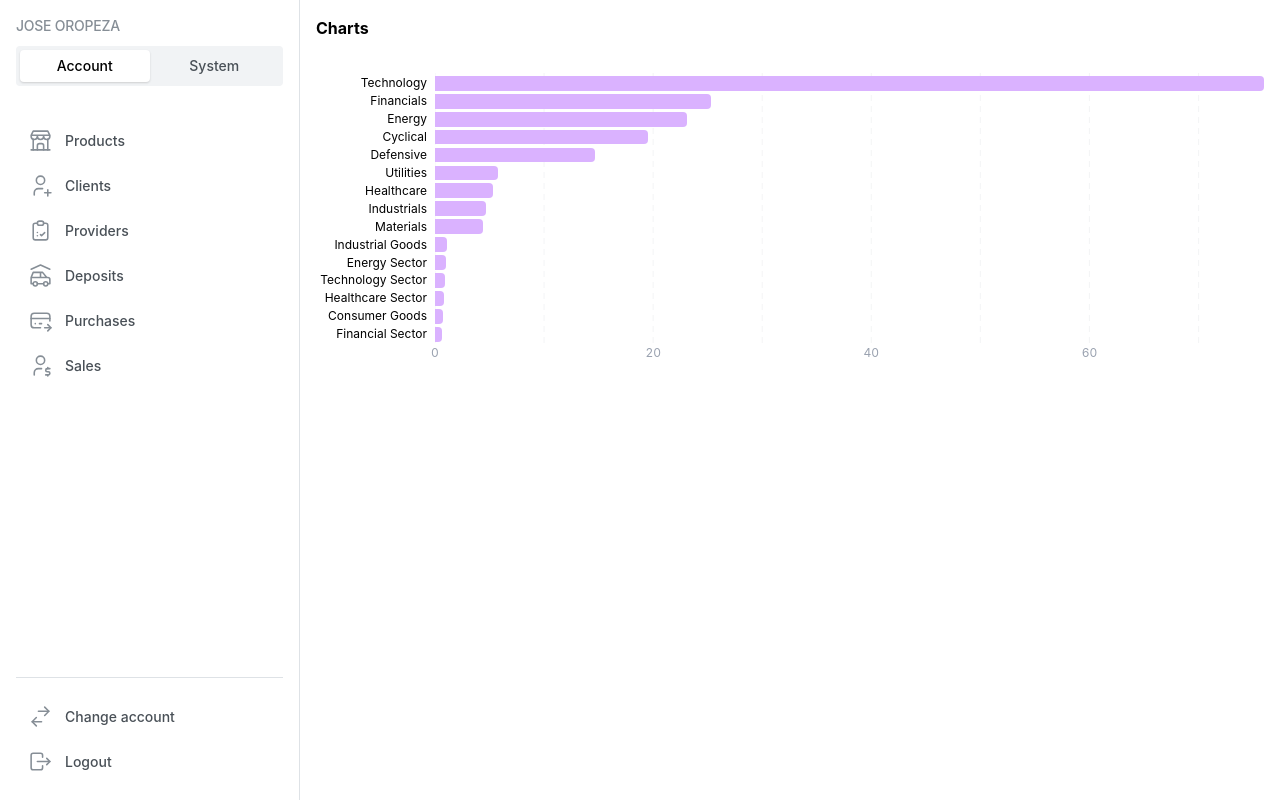
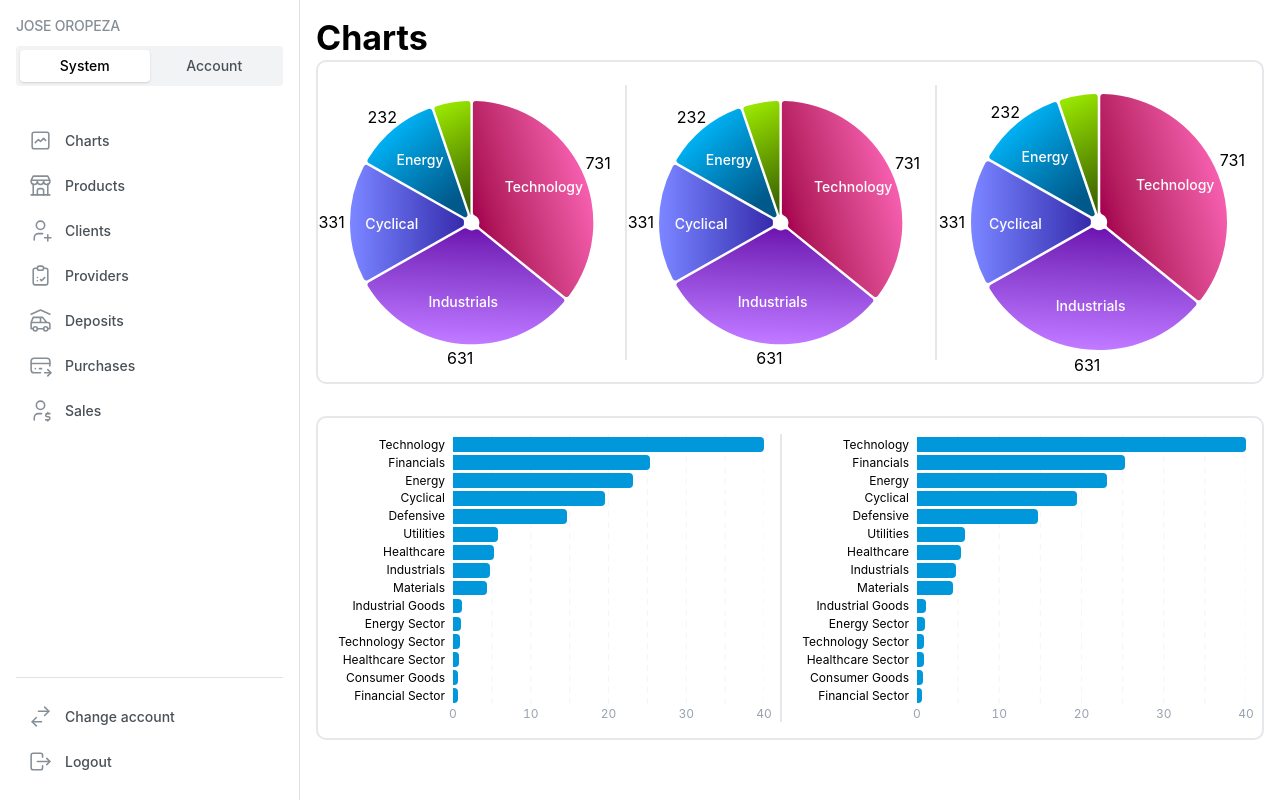
Before and after one commit to ariannagutirrzz/dinoco-front, a React (Vite) app: page /charts in a window 1280 px wide. Built offline with nearby package versions, Linux system fonts and the light colour scheme.

Commit message:
feat: Add PieChartLabels component and integrate it into Charts page; update BarChartHorizontal styling and NavBar

```diff
--- a/src/components/Charts/BarChartHorizontal.jsx
+++ b/src/components/Charts/BarChartHorizontal.jsx
@@ -3,7 +3,7 @@ import { ClientTooltip, TooltipContent, TooltipTrigger } from "./ClientTooltip";
 import { useProducts } from "../../hooks/useProducts";
 
 const data = [
-  { key: "Technology", value: 76},
+  { key: "Technology", value: 40},
   { key: "Financials", value: 25.3 },
   { key: "Energy", value: 23.1 },
   { key: "Cyclical", value: 19.5 },
@@ -84,7 +84,7 @@ export function BarChartHorizontal() {
                     height: `${barHeight}%`,
                     borderRadius: "0 4px 4px 0",
                   }}
-                  className="absolute bg-purple-300 dark:bg-purple-400"
+                  className="absolute bg-[#0098da]"
                 />
               </TooltipTrigger>
               <TooltipContent>
--- /dev/null
+++ b/src/components/Charts/PieChartLabels.jsx
@@ -0,0 +1,132 @@
+import React from "react";
+import { pie, arc } from "d3";
+import { ClientTooltip, TooltipContent, TooltipTrigger } from "./ClientTooltip"; // Adjust the import path as needed
+
+const data = [
+  {
+    name: "Technology",
+    value: 731,
+    colorFrom: "text-pink-800",
+    colorTo: "text-pink-400",
+  },
+  { name: "Industrials", value: 631, colorFrom: "text-purple-800", colorTo: "text-purple-400" },
+  { name: "Cyclical", value: 331, colorFrom: "text-indigo-800", colorTo: "text-indigo-400" },
+  { name: "Energy", value: 232, colorFrom: "text-sky-800", colorTo: "text-sky-400" },
+  { name: "Defensive", value: 101, colorFrom: "text-lime-800", colorTo: "text-lime-400" },
+//   { name: "Financials", value: 42, colorFrom: "text-amber-800", colorTo: "text-amber-400" },
+];
+
+export function PieChartLabels() {
+  // Chart dimensions
+  const radius = Math.PI * 100;
+  const gap = 0.02; // Gap between slices
+
+  // Pie layout and arc generator
+  const pieLayout = pie()
+    .sort(null)
+    .value((d) => d.value)
+    .padAngle(gap); // Creates a gap between slices
+
+  const arcGenerator = arc()
+    .innerRadius(20)
+    .outerRadius(radius)
+    .cornerRadius(8);
+
+  const labelRadius = radius * 0.8;
+  const arcLabel = arc().innerRadius(labelRadius).outerRadius(labelRadius);
+
+  const arcs = pieLayout(data);
+
+  // Calculate the angle for each slice
+  const computeAngle = (d) => {
+    return ((d.endAngle - d.startAngle) * 180) / Math.PI;
+  };
+
+  // Minimum angle to display text
+  const MIN_ANGLE = 20;
+
+  return (
+    <div className="p-4">
+      <div className="relative max-w-[16rem] mx-auto">
+        <svg
+          viewBox={`-${radius} -${radius} ${radius * 2} ${radius * 2}`}
+          className="overflow-visible"
+        >
+          {/* Slices */}
+          {arcs.map((d, i) => {
+            const midAngle = (d.startAngle + d.endAngle) / 2;
+
+            return (
+              <ClientTooltip key={i}>
+                <TooltipTrigger>
+                  <g>
+                    <path fill={`url(#pieColors-${i})`} d={arcGenerator(d)} />
+                    <linearGradient
+                      id={`pieColors-${i}`}
+                      x1="0"
+                      y1="0"
+                      x2="1"
+                      y2="0"
+                      gradientTransform={`rotate(${(midAngle * 180) / Math.PI - 90}, 0.5, 0.5)`}
+                    >
+                      <stop offset="0%" stopColor="currentColor" className={d.data.colorFrom} />
+                      <stop offset="100%" stopColor="currentColor" className={d.data.colorTo} />
+                    </linearGradient>
+                  </g>
+                </TooltipTrigger>
+                <TooltipContent>
+                  <div className="text-white">{d.data.name}</div>
+                  <div className="text-white text-sm">
+                    {d.data.value}
+                  </div>
+                </TooltipContent>
+              </ClientTooltip>
+            );
+          })}
+        </svg>
+
+        {/* Labels as absolutely positioned divs */}
+        <div className="absolute inset-0 pointer-events-none">
+          {arcs.map((d, i) => {
+            const angle = computeAngle(d);
+            if (angle <= MIN_ANGLE) return null;
+
+            // Get pie center position
+            const [x, y] = arcLabel.centroid(d);
+            const CENTER_PCT = 50;
+
+            // Convert to percentage positions
+            const nameLeft = `${CENTER_PCT + (x / radius) * 40}%`;
+            const nameTop = `${CENTER_PCT + (y / radius) * 40}%`;
+
+            const valueLeft = `${CENTER_PCT + (x / radius) * 72}%`;
+            const valueTop = `${CENTER_PCT + (y / radius) * 70}%`;
+
+            return (
+              <React.Fragment key={i}>
+                <div
+                  className="absolute transform -translate-x-1/2 -translate-y-1/2"
+                  style={{ left: valueLeft, top: valueTop }}
+                >
+                  {d.data.value}
+                </div>
+                <div
+                  className="absolute max-w-[80px] text-white truncate text-center text-sm font-medium"
+                  style={{
+                    left: nameLeft,
+                    top: nameTop,
+                    transform: "translate(-50%, -50%)",
+                    marginLeft: x > 0 ? "2px" : "-2px",
+                    marginTop: y > 0 ? "2px" : "-2px",
+                  }}
+                >
+                  {d.data.name}
+                </div>
+              </React.Fragment>
+            );
+          })}
+        </div>
+      </div>
+    </div>
+  );
+}
--- a/src/components/NavBar/NavbarSegmented.jsx
+++ b/src/components/NavBar/NavbarSegmented.jsx
@@ -26,6 +26,8 @@ import classes from "./NavbarSegmented.module.css";
 
 const tabs = {
   account: [
+    { link: "/charts", label: "Charts", icon: IconGraph },
+
     { link: "/products", label: "Products", icon: IconBuildingStore },
     { link: "/clients", label: "Clients", icon: IconUserPlus },
     { link: "/providers", label: "Providers", icon: IconCheckupList },
@@ -34,7 +36,6 @@ const tabs = {
     { link: "/sales", label: "Sales", icon: IconUserDollar },
   ],
   general: [
-    { link: "/charts", label: "Charts", icon: IconGraph },
     { link: "", label: "Receipts", icon: IconLicense },
     // { link: "", label: "Reviews", icon: IconMessage2 },
     // { link: "", label: "Messages", icon: IconMessages },
@@ -79,8 +80,8 @@ export function NavbarSegmented() {
           transitionTimingFunction="ease"
           fullWidth
           data={[
-            { label: "Account", value: "account" },
-            { label: "System", value: "general" },
+            { label: "System", value: "account" },
+            { label: "Account", value: "general" },
           ]}
         />
       </div>
--- a/src/pages/Charts.jsx
+++ b/src/pages/Charts.jsx
@@ -1,13 +1,53 @@
 import { BarChartHorizontal } from "../components/Charts/BarChartHorizontal";
+import { PieChartLabels } from "../components/Charts/PieChartLabels";
+import { Group, Title } from "@mantine/core";
 
 export default function Charts() {
   return (
-    <div>
-      <h1 className="font-bold">Charts</h1>
+    <>
+      <Title className="font-bold">Charts</Title>
 
-      <div className="mt-8">
-        <BarChartHorizontal />
-      </div>
-    </div>
+      {/* First Group: Pie Charts */}
+      <Group
+        style={{
+          display: "grid",
+          gridTemplateColumns: "1fr 1fr 1fr",
+          gap: "1rem",
+          border: "2px solid #e5e7eb",
+          borderRadius: "10px",
+          padding: "1rem",
+        }}
+      >
+        <div style={{ borderRight: "2px solid #e5e7eb", paddingRight: "1rem" }}>
+          <PieChartLabels />
+        </div>
+        <div style={{ borderRight: "2px solid #e5e7eb", paddingRight: "1rem" }}>
+          <PieChartLabels />
+        </div>
+        <div>
+          <PieChartLabels />
+        </div>
+      </Group>
+
+      {/* Second Group: Bar Charts */}
+      <Group
+        className="mt-8"
+        style={{
+          display: "grid",
+          gridTemplateColumns: "1fr 1fr",
+          gap: "1rem",
+          border: "2px solid #e5e7eb",
+          borderRadius: "10px",
+          padding: "1rem",
+        }}
+      >
+        <div style={{ borderRight: "2px solid #e5e7eb", paddingRight: "1rem" }}>
+          <BarChartHorizontal />
+        </div>
+        <div>
+          <BarChartHorizontal />
+        </div>
+      </Group>
+    </>
   );
 }
--- a/src/pages/Home.jsx
+++ b/src/pages/Home.jsx
@@ -1,6 +1,6 @@
 import { Title, Text, Button, Stack } from "@mantine/core";
 import { notify } from "../utils/Notifications/Notifications";
-import { BarChartThinHorizontal } from '../components/Charts/BarChartThinHorizontal';
+import { BarChartHorizontal } from '../components/Charts/BarChartHorizontal';
 
 export default function Home() {
 
@@ -15,7 +15,7 @@ export default function Home() {
         <Text>Welcome to the Home page. </Text>
         <Text>This is an Inventory System.</Text>
         <Button onClick={message}>Click me</Button>
-        <BarChartThinHorizontal />
+        <BarChartHorizontal />
       </Stack>
     </>
   );
--- a/src/pages/Products.jsx
+++ b/src/pages/Products.jsx
@@ -6,11 +6,13 @@ import {
   Pagination,
   Box,
   Button,
+  Group,
 } from "@mantine/core";
 import { useProducts } from "../hooks/useProducts";
 import { useState } from "react";
 import { useDeleteModal } from "../hooks/useDeleteModal";
 import { ConfirmationModal } from "../components/Modals/ConfirmationModal";
+import { IconBuildingStore } from "@tabler/icons-react";
 
 export default function Products() {
   const [currentPage, setCurrentPage] = useState(1);
@@ -44,7 +46,10 @@ export default function Products() {
 
   return (
     <Stack align="center" overflow="hidden" pos="relative">
-      <Title order={1}>Products</Title>
+      <Group justify="center" align="center">
+        <Title order={1}>Products</Title>
+        <IconBuildingStore />
+      </Group>
       <Table striped highlightOnHover withTableBorder>
         <Table.Thead>
           <Table.Tr>
```
